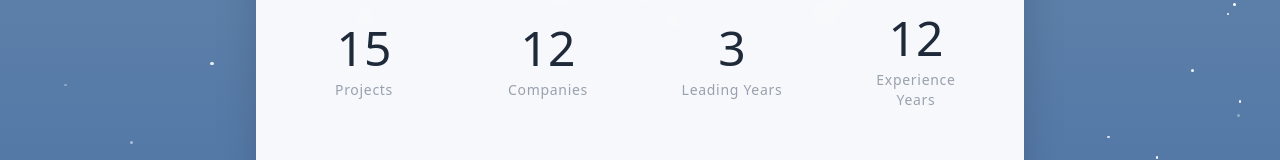
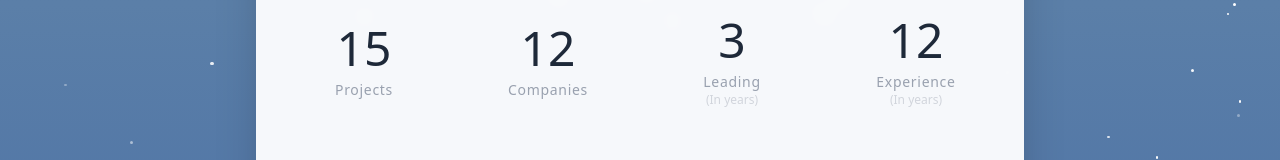
Before and after one commit to JordiOrriols/website, a React (Vite) app: page / in a window 1280 px wide. Shown: the part 414-574 px from the top of the page. Built offline with nearby package versions, Linux system fonts and the light colour scheme; no server answers.

Commit message:
chore: add unit on states

```diff
--- a/src/pages/portfolio.tsx
+++ b/src/pages/portfolio.tsx
@@ -22,6 +22,12 @@ const BARCELONA_LON = 2.1734;
 
 export type WeatherType = "clear" | "cloudy" | "rain" | "thunderstorm";
 export type TimeOfDayType = "morning" | "day" | "afternoon" | "night";
+export type SectionsType =
+  | "projects"
+  | "companies"
+  | "leading_years"
+  | "experience_years"
+  | "contact";
 
 export default function Portfolio() {
   const [weather, setWeather] = useState<WeatherType>("clear");
@@ -33,7 +39,7 @@ export default function Portfolio() {
   const [currentWeather, setCurrentWeather] = useState<WeatherType>();
 
   const [loading, setLoading] = useState(true);
-  const [activeModal, setActiveModal] = useState(null);
+  const [activeModal, setActiveModal] = useState<SectionsType>(null);
   const [showPlane, setShowPlane] = useState(false);
 
   useEffect(() => {
@@ -107,7 +113,7 @@ export default function Portfolio() {
     return <ClearScene weather={weather} timeOfDay={timeOfDay} />;
   };
 
-  const handleStatClick = (statType) => {
+  const handleStatClick = (statType: SectionsType) => {
     setActiveModal(statType);
   };
 
@@ -246,13 +252,15 @@ export default function Portfolio() {
                   onClick: () => handleStatClick("companies"),
                 },
                 {
-                  label: "Leading Years",
+                  label: "Leading",
                   value: "3",
+                  unit: "years",
                   onClick: () => handleStatClick("leading_years"),
                 },
                 {
-                  label: "Experience Years",
+                  label: "Experience",
                   value: "12",
+                  unit: "years",
                   onClick: () => handleStatClick("experience_years"),
                 },
               ]}
@@ -287,7 +295,7 @@ export default function Portfolio() {
               </div>
             )}
 
-            {activeModal === "designs" && (
+            {activeModal === "companies" && (
               <div
                 className="absolute inset-0 flex items-center justify-center"
                 style={{ transformStyle: "preserve-3d" }}
@@ -296,21 +304,21 @@ export default function Portfolio() {
               </div>
             )}
 
-            {activeModal === "websites" && (
+            {activeModal === "leading_years" && (
+              <div
+                className="absolute inset-0 flex items-center justify-center"
+                style={{ transformStyle: "preserve-3d" }}
+              >
+                <PhotographyGallery onClose={closeModal} />
+              </div>
+            )}
+
+            {activeModal === "experience_years" && (
               <div
                 className="absolute inset-0 flex items-center justify-center"
                 style={{ transformStyle: "preserve-3d" }}
               >
                 <WebsitesTimeline onClose={closeModal} />
-              </div>
-            )}
-
-            {activeModal === "photography" && (
-              <div
-                className="absolute inset-0 flex items-center justify-center"
-                style={{ transformStyle: "preserve-3d" }}
-              >
-                <PhotographyGallery onClose={closeModal} />
               </div>
             )}
           </AnimatePresence>
```
